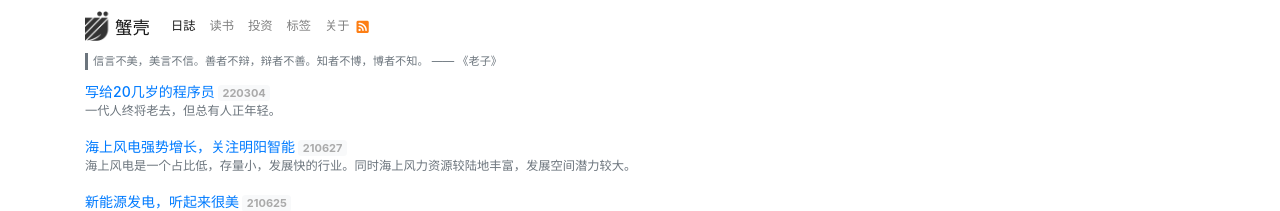
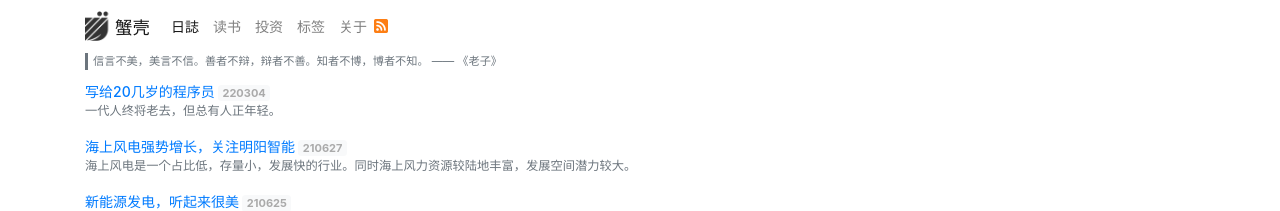
Before and after one commit to shellc/shellc.github.io, a Jekyll site: the page built from index.html, in a window 1280 px wide. Shown: the top 211 px of the page. Built offline with Jekyll 4.4.1, drawn with Linux system fonts in a browser that asks for light colours; some web fonts are replaced.

Commit message:
update style

```diff
--- a/assets/css/styles.css
+++ b/assets/css/styles.css
@@ -26,6 +26,7 @@ a:hover {
 }
 
 .navbar { padding: .5rem 0;}
+.nav-item {font-size: 1rem;}
 .footer { font-size: 0.8rem; }
 
 .task-list { padding-left: 1rem; list-style: none; margin-left: 0}
```
